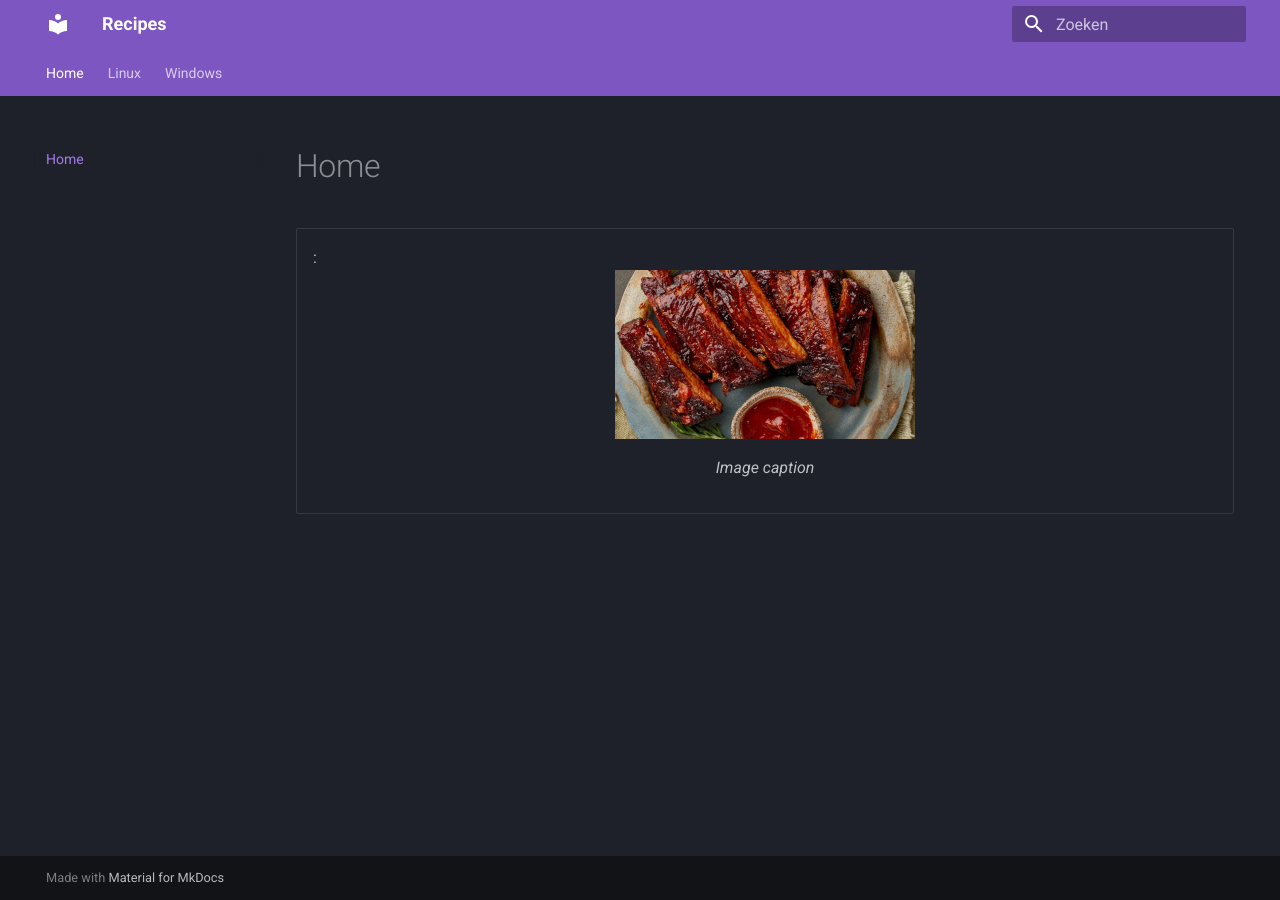
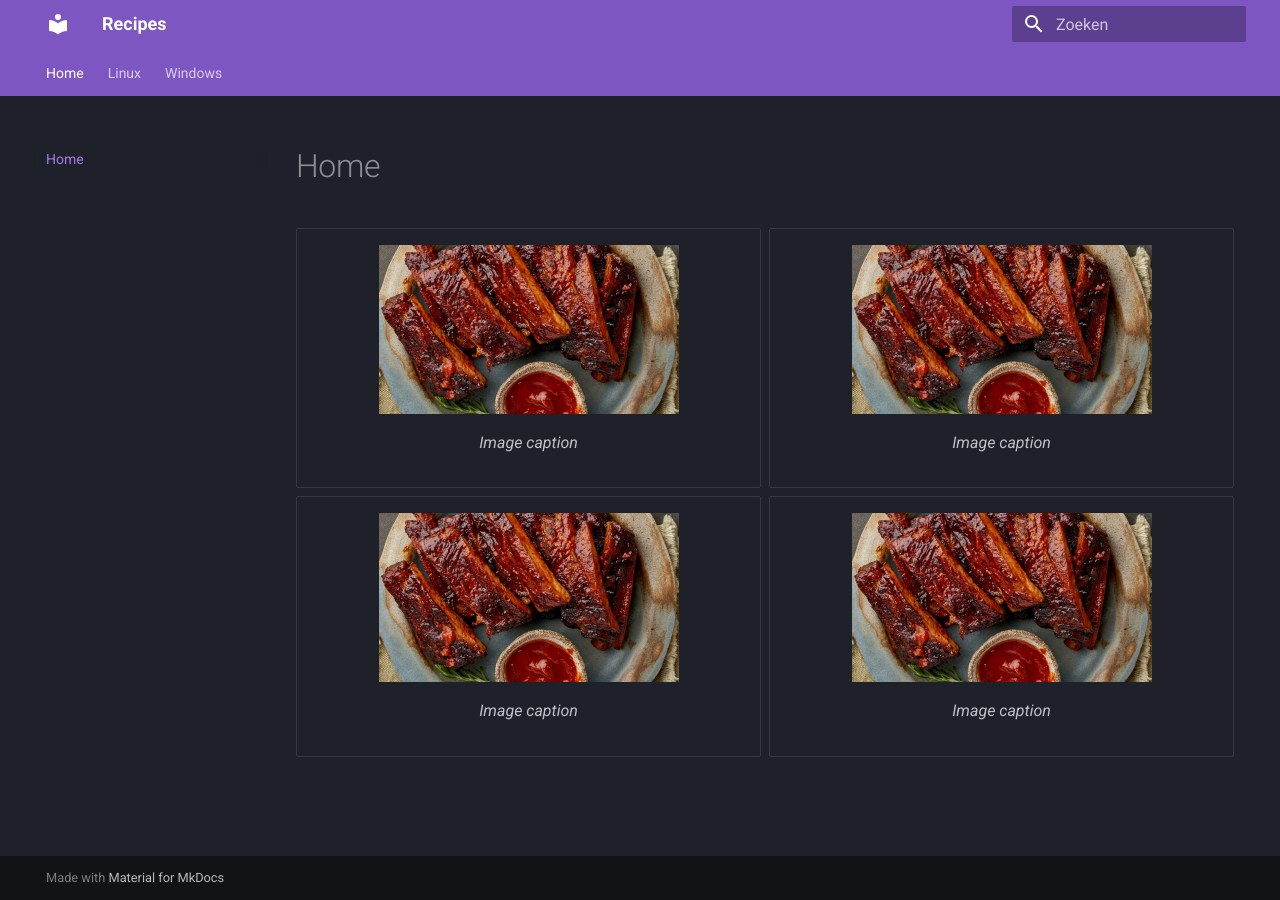
Before and after one commit to RoyalMusicBeats/recipes, an MkDocs documentation site: the page built from docs/index.md, in a window 1280 px wide. Built offline with MkDocs 1.6.1 and Material for MkDocs 9.7.7, drawn with Linux system fonts in a browser that asks for light colours.

Commit message:
Fix formatting of image figures in index.md for consistency

```diff
--- a/docs/index.md
+++ b/docs/index.md
@@ -2,7 +2,9 @@
 
 <div class="grid cards" markdown>
 
-- :<figure markdown="span">![Image title](test.jpg){ width="300" }<figcaption>Image caption</figcaption></figure>
-
+- <figure markdown="span">![Image title](test.jpg){ width="300" }<figcaption>Image caption</figcaption></figure>
+- <figure markdown="span">![Image title](test.jpg){ width="300" }<figcaption>Image caption</figcaption></figure>
+- <figure markdown="span">![Image title](test.jpg){ width="300" }<figcaption>Image caption</figcaption></figure>
+- <figure markdown="span">![Image title](test.jpg){ width="300" }<figcaption>Image caption</figcaption></figure>
 
 </div>
```
